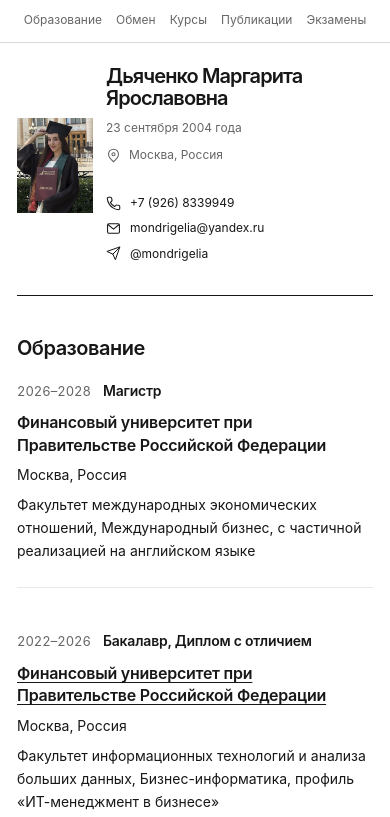
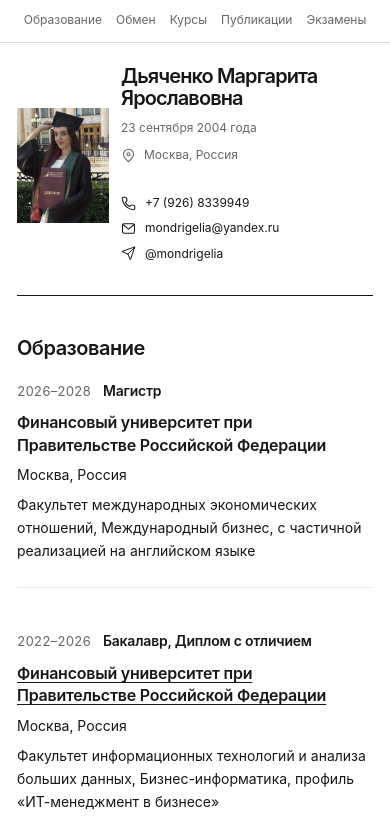
Before and after one commit to mondrigelia/portfolio, a plain HTML site: page index.html in a window 390 px wide. Shown: the top 817 px of the page. Drawn offline with Linux system fonts and the light colour scheme.

Commit message:
Enlarge profile photo and tighten profile layout

```diff
--- a/styles.css
+++ b/styles.css
@@ -24,12 +24,12 @@ a:focus-visible { outline: 2px solid var(--ink); outline-offset: 4px; }
   border-bottom: 1px solid var(--line);
 }
 .profile {
-  display: grid; grid-template-columns: minmax(210px, 280px) minmax(0, 1fr);
-  gap: clamp(32px, 6vw, 76px); align-items: center;
+  display: grid; grid-template-columns: 190px minmax(0, 1fr);
+  gap: 30px; align-items: center;
   padding: 38px 0 46px; border-bottom: 1px solid var(--ink);
 }
-.photo-placeholder { width: 100%; max-width: 150px; aspect-ratio: 4 / 5; background: var(--soft); border: 1px solid var(--line); }
-.profile-photo { display: block; width: 100%; max-width: 150px; aspect-ratio: 4 / 5; object-fit: cover; object-position: center; }
+.photo-placeholder { width: 100%; max-width: 190px; aspect-ratio: 4 / 5; background: var(--soft); border: 1px solid var(--line); }
+.profile-photo { display: block; width: 100%; max-width: 190px; aspect-ratio: 4 / 5; object-fit: cover; object-position: center; }
 .profile-information h1 {
   max-width: 650px; margin: 0 0 8px; font-size: clamp(24px, 3vw, 36px);
   font-weight: 600; line-height: 1.12; letter-spacing: -.045em;
@@ -101,9 +101,9 @@ footer a { color: inherit; }
 @media (max-width: 720px) {
   body { padding: 0 22px 24px; }
   .sticky-header { margin: 0 -22px; padding: 0 22px; }
-  .profile { grid-template-columns: minmax(90px, 120px) minmax(0, 1fr); gap: 18px; padding: 28px 0 34px; }
-  .photo-placeholder { max-width: 120px; }
-  .profile-photo { max-width: 120px; }
+  .profile { grid-template-columns: 116px minmax(0, 1fr); gap: 16px; padding: 28px 0 34px; }
+  .photo-placeholder { max-width: 116px; }
+  .profile-photo { max-width: 116px; }
   .profile-information h1 { font-size: clamp(21px, 4vw, 30px); }
   .profile-information > p { margin-bottom: 8px; }
   section { grid-template-columns: 1fr; row-gap: 18px; padding: 28px 0; }
@@ -112,9 +112,9 @@ footer a { color: inherit; }
 @media (max-width: 480px) {
   body { padding: 0 17px 22px; font-size: 14px; }
   .sticky-header { margin: 0 -17px; padding: 0 17px; }
-  .profile { grid-template-columns: 76px minmax(0, 1fr); gap: 13px; padding: 22px 0 28px; }
-  .photo-placeholder { width: 76px; max-width: 76px; aspect-ratio: 4 / 5; }
-  .profile-photo { width: 76px; max-width: 76px; }
+  .profile { grid-template-columns: 92px minmax(0, 1fr); gap: 12px; padding: 22px 0 28px; }
+  .photo-placeholder { width: 92px; max-width: 92px; aspect-ratio: 4 / 5; }
+  .profile-photo { width: 92px; max-width: 92px; }
   .profile-information h1 { font-size: 20px; }
   .section-nav { gap: 8px 14px; padding: 10px 0 12px; }
   .section-nav a { font-size: 12px; }
```
